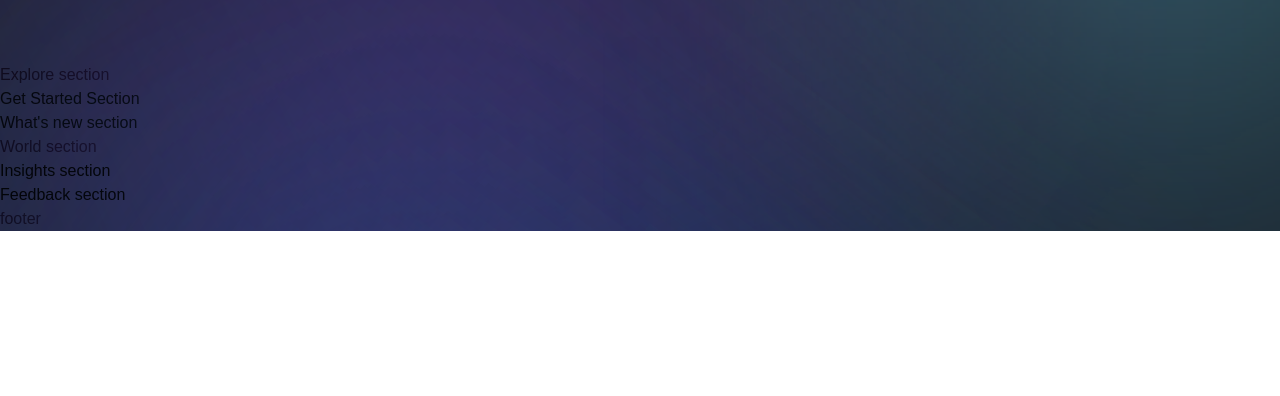
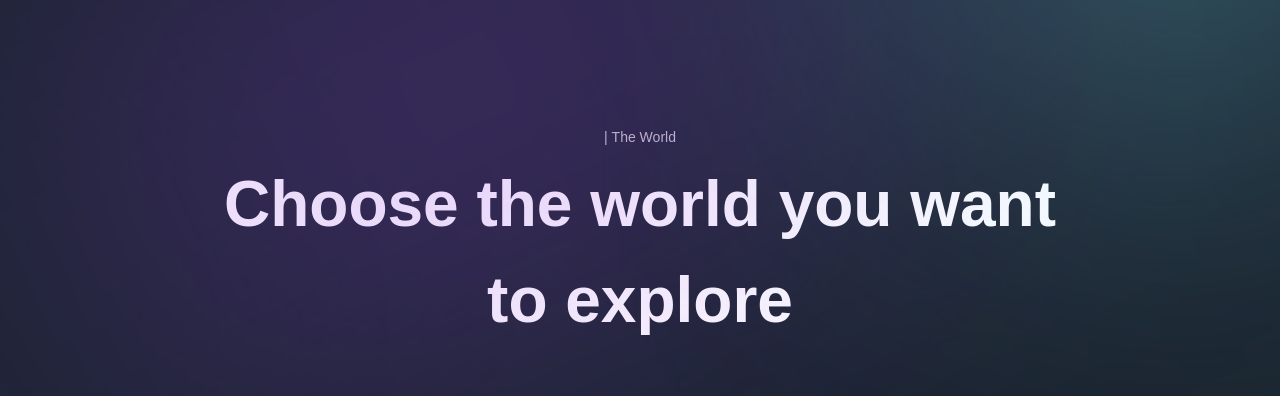
Before and after one commit to Lucas-zz/Metaverse-Frontend, a Next.js app: page / in a window 1280 px wide. Shown: the part 1502-1898 px from the top of the page. Before the commit the page ends 1733 px from the top, so only its background shows below. Built offline with nearby package versions, Linux system fonts and the light colour scheme; grey boxes are pictures that could not be loaded; a web font is replaced by a local one.

Commit message:
feat: Explore Section done

```diff
--- a/sections/Explore.jsx
+++ b/sections/Explore.jsx
@@ -1,9 +1,48 @@
 'use client';
 
-const Explore = () => (
-  <section>
-    Explore section
-  </section>
-);
+import { useState } from 'react';
+import { motion } from 'framer-motion';
+import { ExploreCard, TitleText, TypingText } from '../components';
+
+import styles from '../styles';
+import { staggerContainer } from '../utils/motion';
+
+import { exploreWorlds } from '../constants';
+
+const Explore = () => {
+  const [active, setActive] = useState('world-2');
+
+  return (
+    <section id="explore" className={`${styles.paddings}`}>
+      <motion.div
+        variants={staggerContainer}
+        initial="hidden"
+        whileInView="show"
+        viewport={{ once: false, amount: 0.25 }}
+        className={`${styles.innerWidth} mx-auto flex flex-col`}
+      >
+        <TypingText
+          title="| The World"
+          textStyles="text-center"
+        />
+        <TitleText
+          title={<>Choose the world you want <br className="md:block hidden" /> to explore</>}
+          textStyles="text-center"
+        />
+        <div className="mt-[50px] flex lg:flex-row flex-col min-h-[70vh] gap-5">
+          {exploreWorlds.map((world, index) => (
+            <ExploreCard
+              key={world.id}
+              {...world}
+              index={index}
+              active={active}
+              handleClick={setActive}
+            />
+          ))}
+        </div>
+      </motion.div>
+    </section>
+  );
+};
 
 export default Explore;
```
